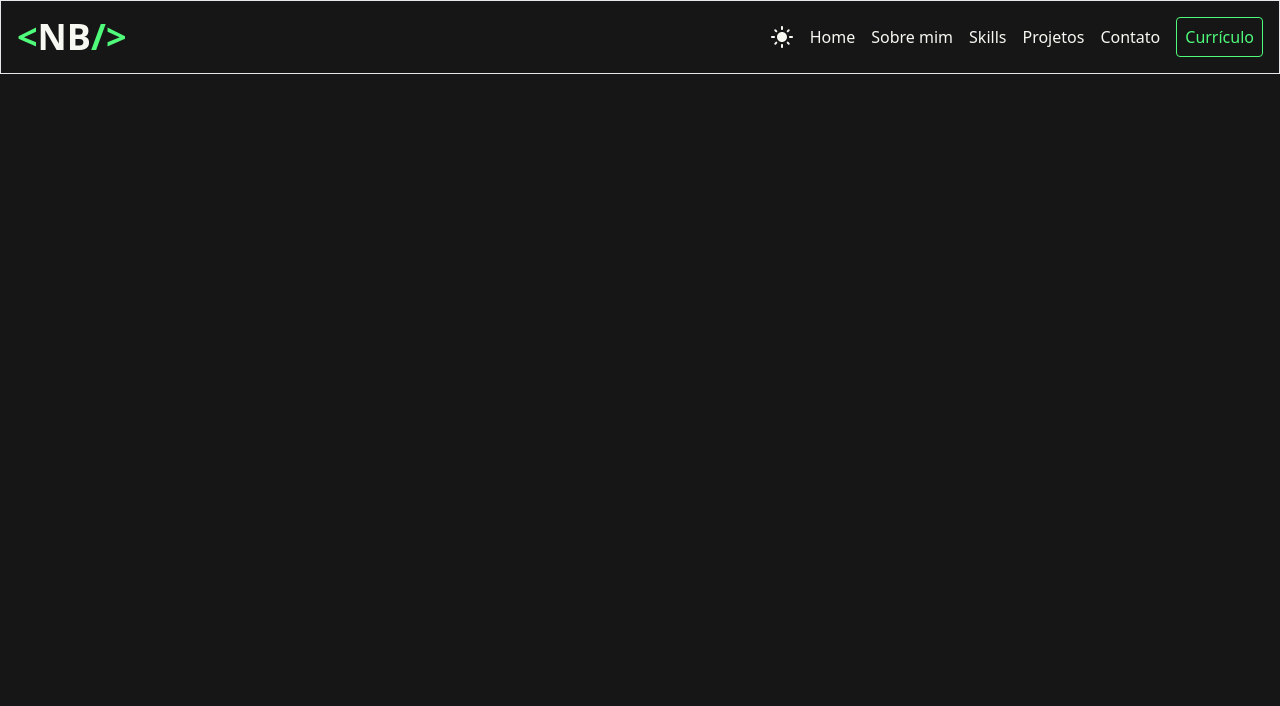
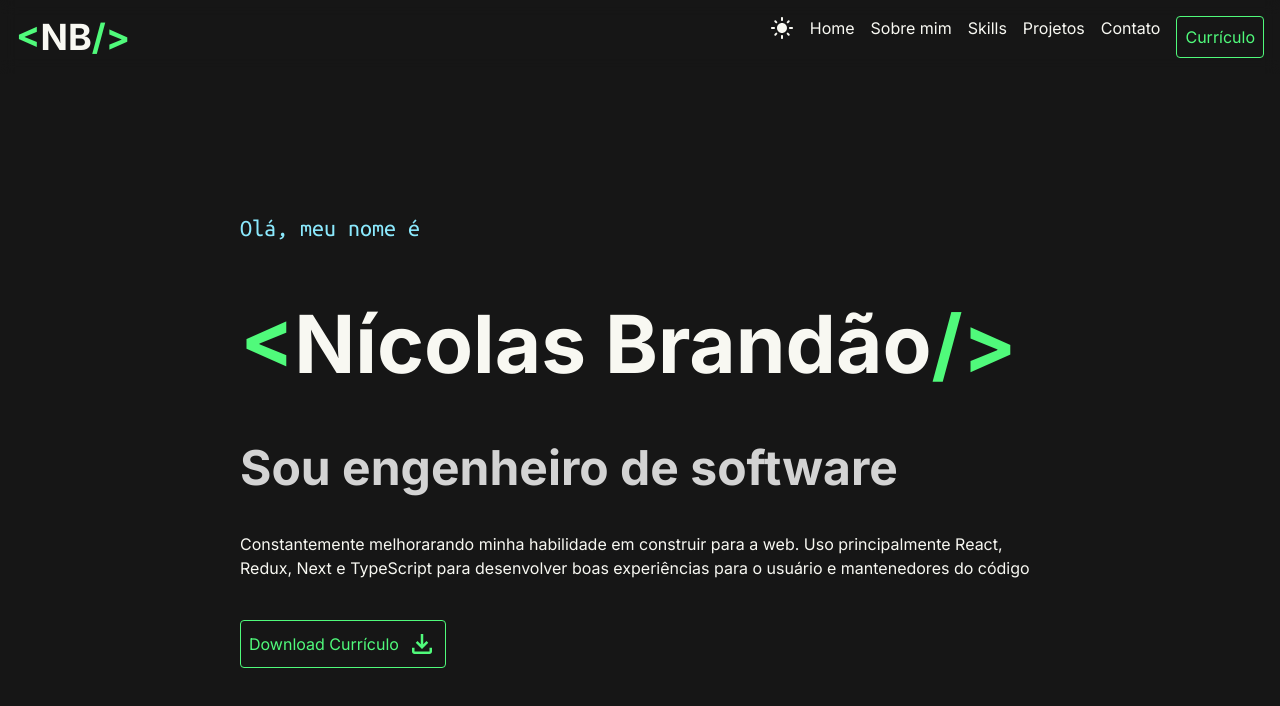
Before and after one commit to nicolasbrandao/portfolio-next, a Next.js app: page / in a window 1280 px wide. Shown: the top 706 px of the page. Built offline with nearby package versions, Linux system fonts and the light colour scheme.

Commit message:
feat(hero): implement base hero

```diff
--- a/app/components/Button.tsx
+++ b/app/components/Button.tsx
@@ -7,6 +7,10 @@ type Props = {
 
 export default function Button({ href, children }: Props) {
   const buttonClass = classNames(
+    'flex',
+    'items-center',
+    'gap-2',
+    'w-fit',
     'rounded',
     'border',
     'p-2',
--- /dev/null
+++ b/app/components/Hero.tsx
@@ -0,0 +1,59 @@
+import classNames from "classnames";
+import { MdOutlineFileDownload } from 'react-icons/md'
+import Paper from "./Paper";
+import Button from "./Button";
+import { Ubuntu_Mono } from 'next/font/google'
+
+const ubuntuMono = Ubuntu_Mono({ weight: "400", subsets: ["latin"] })
+
+export default function Hero() {
+  const heroContainerClass = classNames(
+    'flex',
+    'flex-col',
+    'gap-10'
+  )
+
+  const greetingClass = classNames(
+    'text-2xl',
+    'text-blue',
+    ubuntuMono.className
+  )
+
+  const myNameClass = classNames(
+    'text-[5rem]',
+    'font-bold',
+    'before:content-["<"]',
+    'before:text-green',
+    'after:content-["/>"]',
+    'after:text-green',
+  )
+
+  const titleClass = classNames(
+    'text-5xl',
+    'text-frg2',
+    'font-bold'
+  )
+
+  const bioClass = classNames()
+
+  const iconClass = classNames(
+    'text-3xl'
+  )
+
+  return (
+    <Paper>
+      <div className={heroContainerClass}>
+        <p className={greetingClass}>Olá, meu nome é</p>
+        <p className={myNameClass}>Nícolas Brandão</p>
+        <p className={titleClass}>Sou engenheiro de software</p>
+        <p className={bioClass}>
+          Constantemente melhorarando minha habilidade em construir para a web. Uso principalmente React, Redux, Next e TypeScript para desenvolver boas experiências para o usuário e mantenedores do código
+        </p>
+        <Button href="#">
+          <span>Download Currículo</span>
+          <MdOutlineFileDownload className={iconClass}/>
+        </Button>
+      </div>
+    </Paper>
+  )
+}
--- a/app/components/Navbar.tsx
+++ b/app/components/Navbar.tsx
@@ -9,10 +9,11 @@ export default function Navbar() {
     'justify-between',
     'items-center',
     'p-4',
-    'sticky',
+    'fixed',
     'top-0',
     'z-10',
-    'border'
+    'w-full',
+    'backdrop-blur',
   )
 
   const navbarListClass = classNames('list-none', 'flex', 'gap-4')
--- /dev/null
+++ b/app/components/Paper.tsx
@@ -0,0 +1,17 @@
+import { PropsWithChildren } from "react"
+import classNames from "classnames"
+
+
+export default function Paper({children}: PropsWithChildren) {
+  const paperClass = classNames(
+    'flex',
+    'items-center',
+    'min-h-screen',
+    'pt-20'
+  )
+  return (
+    <section className={paperClass}>
+      {children}
+    </section>
+  )
+}
--- a/app/globals.css
+++ b/app/globals.css
@@ -15,18 +15,8 @@ body {
   overflow-x: hidden;
 }
 
-body {
-  color: rgb(var(--foreground-rgb));
-  background: linear-gradient(
-      to bottom,
-      transparent,
-      rgb(var(--background-end-rgb))
-    )
-    rgb(var(--background-start-rgb));
-}
-
-@media (prefers-color-scheme: dark) {
+@media (prefers-color-scheme: light) {
   html {
-    color-scheme: dark;
+    color-scheme: light;
   }
 }
--- a/app/layout.tsx
+++ b/app/layout.tsx
@@ -1,6 +1,9 @@
 import './globals.css'
 import classNames from 'classnames'
 import Navbar from './components/Navbar'
+import { Inter } from 'next/font/google'
+
+const inter = Inter({ subsets: ['latin'] })
 
 export const metadata = {
   title: 'Nícolas Brandão - Software Engineer',
@@ -15,7 +18,7 @@ export default function RootLayout({
   const bodyClass = classNames('bg-bcg1', 'text-frg1')
 
   return (
-    <html lang="pt-br">
+    <html lang="pt-br" className={inter.className}>
       <body className={bodyClass}>
         <Navbar />
         {children}
--- a/app/page.tsx
+++ b/app/page.tsx
@@ -1,7 +1,17 @@
-import { Inter } from 'next/font/google'
-
-const inter = Inter({ subsets: ['latin'] })
+import classNames from "classnames"
+import Paper from "./components/Paper"
+import Hero from "./components/Hero"
 
 export default function Home() {
-  return <main className={inter.className}></main>
+  const mainClass = classNames(
+    'mx-auto',
+    'w-[50rem]'
+  )
+  return (
+    <main className={mainClass}>
+      <Hero />
+      <Paper />
+      <Paper />
+    </main>
+  )
 }
```
